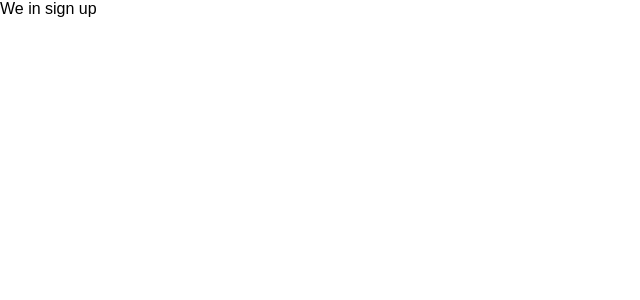
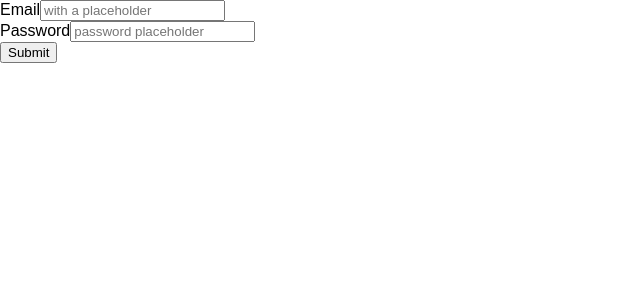
Before and after one commit to 528491/Project-3, a React (Create React App) app in the folder client/: page / in a window 1280 px wide. Shown: the top 300 px of the page, without its empty margins (0-640 px from the left). Built offline with nearby package versions, Linux system fonts and the light colour scheme.

Commit message:
In process of creating a form for home page. Will be a form to sign in and out.

```diff
--- a/client/src/App.js
+++ b/client/src/App.js
@@ -38,9 +38,6 @@ class App extends Component {
           <Route exact path="/" component={Home}/>
           <Route path="/signup" component={SignUp}/>
         </Switch>
-
-
-
       </Router>
     );
   }
--- a/client/src/pages/Home/Home.js
+++ b/client/src/pages/Home/Home.js
@@ -1,15 +1,40 @@
 import React, { Component } from "react";
-import {Container} from "reactstrap";
+// import {Container} from "reactstrap";
+import {Container, Row, Col, Jumbotron, Card, Form, Article, Footer, FormGroup, Label, Input, Button} from 'reactstrap';
+
 
 class SignUp extends Component {
 
-render() {
-  return (<div>
-   We in sign up
- </div>);
-}
+// render() {
+//   return (<div>
+//    We in sign up
+//  </div>);
+// }
+
+  render() {
+    return (
+      <Container>
+          <Form>
+          <FormGroup>
+          <Label for="exampleEmail">Email</Label>
+          <Input type="email" name="email" id="exampleEmail" placeholder="with a placeholder"
+          onChange = {this.handleInputChange}/>
+        </FormGroup>
+        <FormGroup>
+          <Label for="examplePassword">Password</Label>
+          <Input type="password" name="password" id="examplePassword" placeholder="password placeholder"
+          onChange={this.handleInputChange}/>
+        </FormGroup>
+        <Button onClick={this.handleFormSubmit}>Submit</Button>
+        </Form>
+
+      </Container>
+    )
+  }
 }
 
 
 
+
+
 export default SignUp;
--- a/client/src/pages/SignUp/SignUp.js
+++ b/client/src/pages/SignUp/SignUp.js
@@ -59,7 +59,7 @@ class Home extends Component {
 
     render() {
       if(this.state.authenticated === true) {
-        return (<Redirect to='/signup' />);
+        return (<Redirect to='/' />);
       }
 
 
```
Lines whose indentation alone changed are shown as unchanged.
